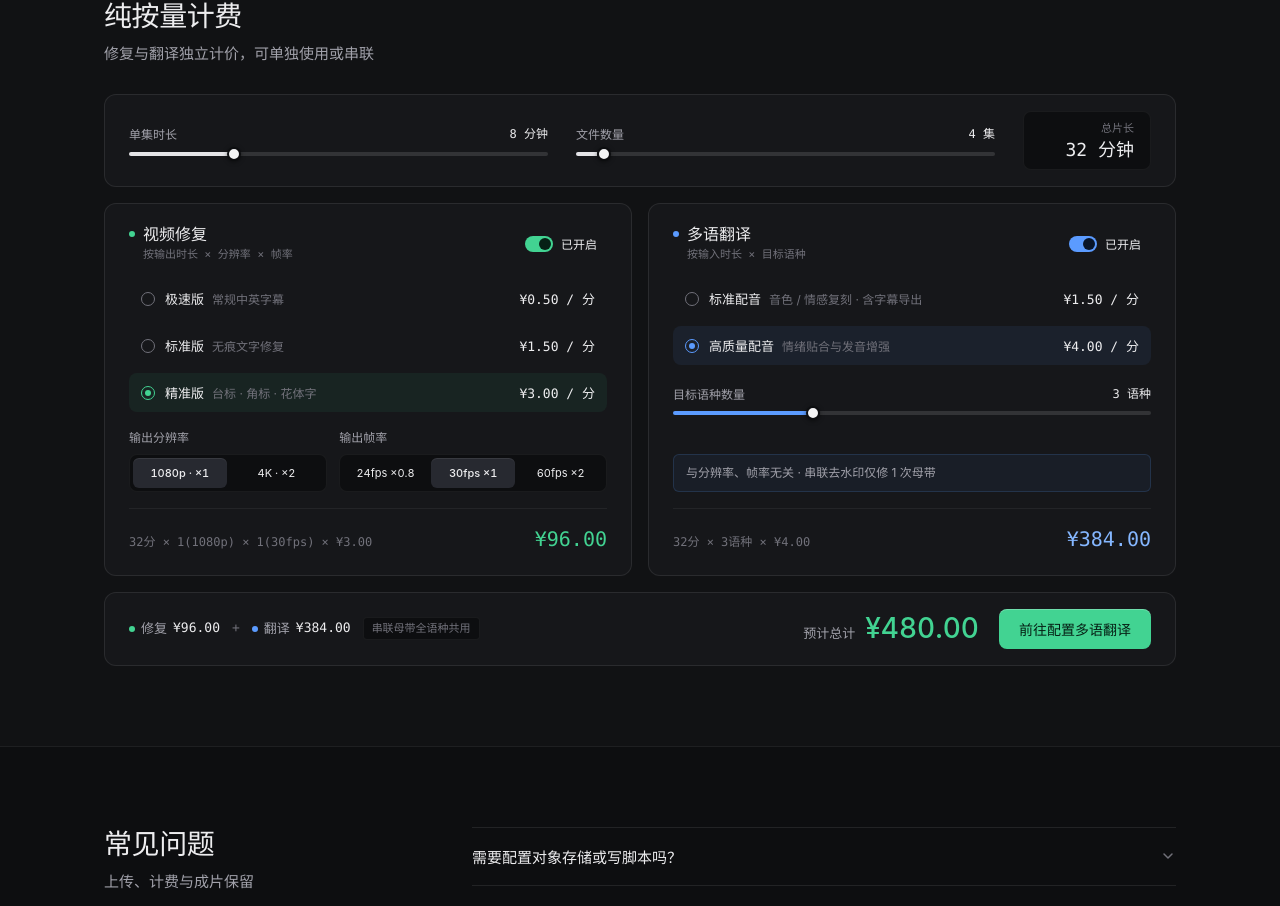
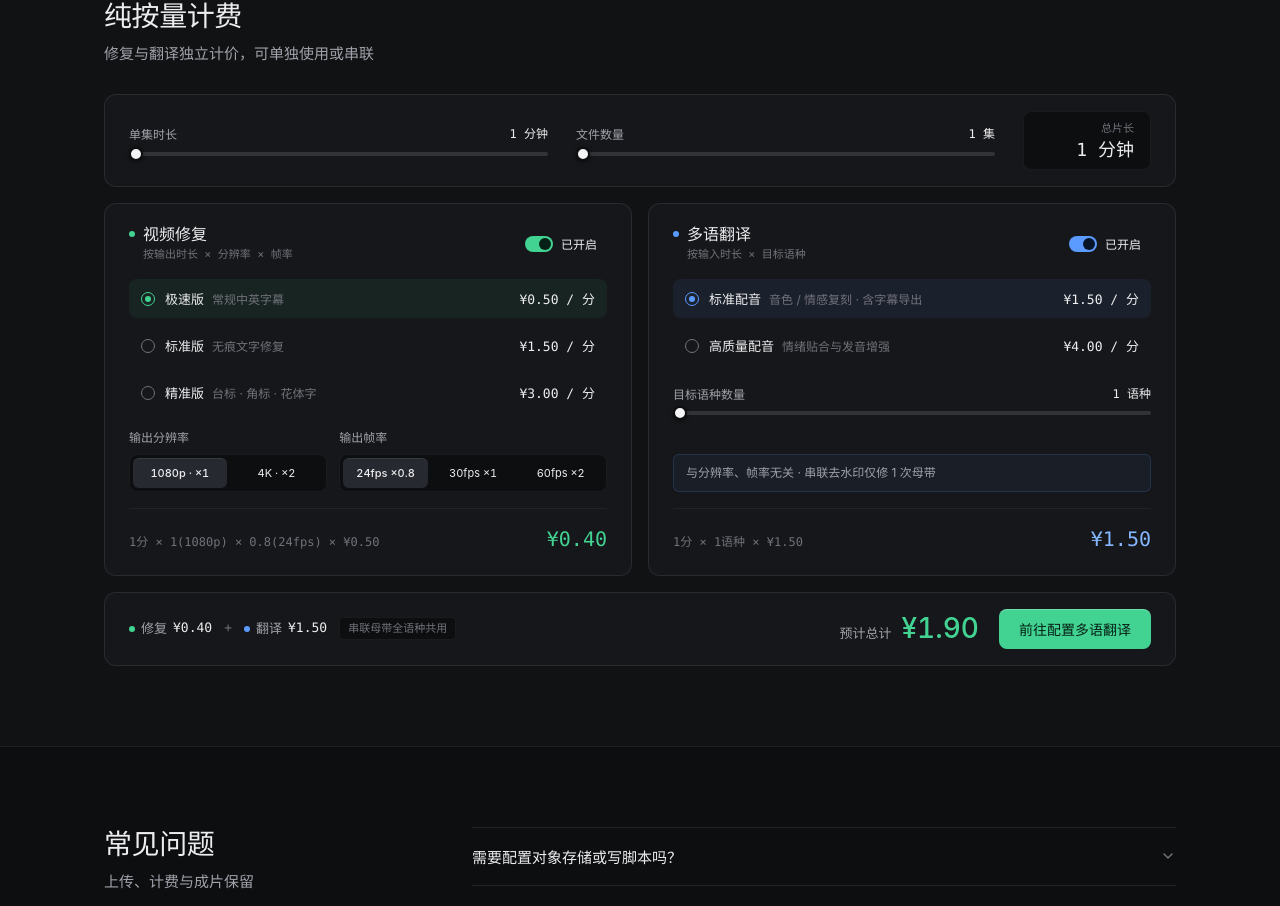
Before and after one commit to xuliang2024/video-watermark-remover, a React (Vite) app in the folder frontend/: page / in a window 1280 px wide. Shown: the part 3100-4006 px from the top of the page. Built offline with nearby package versions, Linux system fonts and the light colour scheme; no server answers.

Commit message:
fix(pricing): default calculator selections to lowest-cost options

```diff
--- a/frontend/src/pages/LandingPage.tsx
+++ b/frontend/src/pages/LandingPage.tsx
@@ -116,16 +116,16 @@ export function LandingPage({ onEnterWorkspace }: Props) {
   const [translateTab, setTranslateTab] = useState<'result' | 'translate'>('result');
   const [dubIdx, setDubIdx] = useState(0);
 
-  // Cost calculator state (separated Inpaint & Translate)
-  const [minutesPerFile, setMinutesPerFile] = useState(8);
-  const [fileCount, setFileCount] = useState(4);
+  // Cost calculator state (separated Inpaint & Translate, lowest-price defaults)
+  const [minutesPerFile, setMinutesPerFile] = useState(1);
+  const [fileCount, setFileCount] = useState(1);
   const [inpaintEnabled, setInpaintEnabled] = useState(true);
-  const [inpaintTier, setInpaintTier] = useState<'lite' | 'standard' | 'precise'>('precise');
+  const [inpaintTier, setInpaintTier] = useState<'lite' | 'standard' | 'precise'>('lite');
   const [resolution, setResolution] = useState<'1080p' | '4k'>('1080p');
-  const [fpsTier, setFpsTier] = useState<'24' | '30' | '60'>('30');
+  const [fpsTier, setFpsTier] = useState<'24' | '30' | '60'>('24');
   const [translateEnabled, setTranslateEnabled] = useState(true);
-  const [translateMode, setTranslateMode] = useState<'standard' | 'high_quality'>('high_quality');
-  const [langCount, setLangCount] = useState(3);
+  const [translateMode, setTranslateMode] = useState<'standard' | 'high_quality'>('standard');
+  const [langCount, setLangCount] = useState(1);
 
   const [openFaq, setOpenFaq] = useState<Record<number, boolean>>({});
   const [mobileMenuOpen, setMobileMenuOpen] = useState(false);
```
